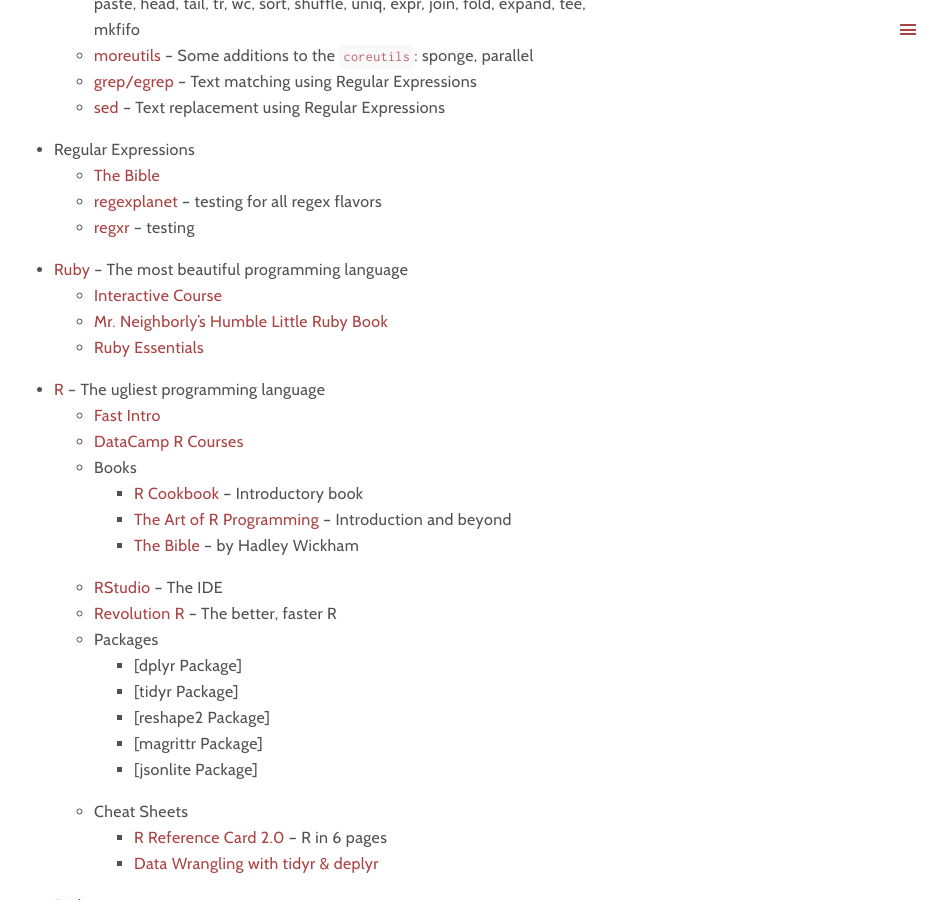
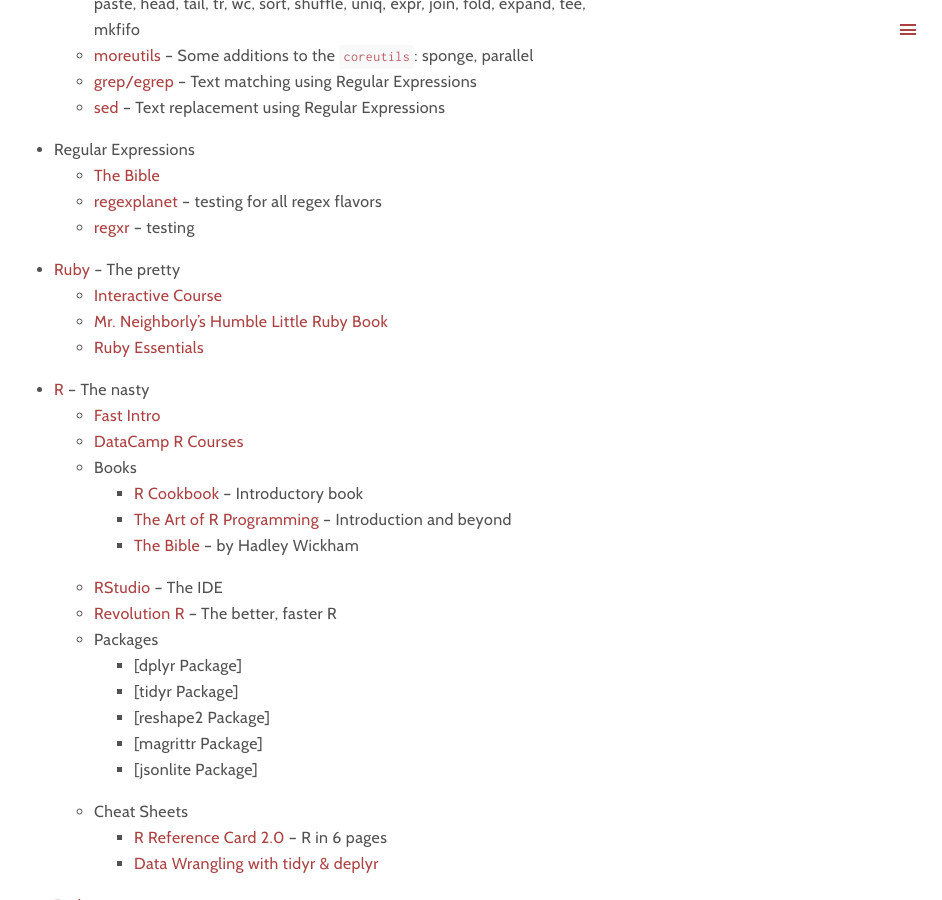
Before and after one commit to retrography/retrography.github.io, a Jekyll site: the page built from resources.markdown, in a window 1280 px wide and 900 px high, scrolled down 344 px. Shown: the whole window, without its empty margins (338-1280 px from the left). Built offline with Jekyll 4.4.1, drawn with Linux system fonts in a browser that asks for light colours; Markdown is read by kramdown in place of the engine named in the settings.

Commit message:
Update resources.markdown

```diff
--- a/resources.markdown
+++ b/resources.markdown
@@ -20,12 +20,12 @@ A list of resources and tools that I find useful, for me and for every researche
 	* [regexplanet](http://www.regexplanet.com) -- testing for all regex flavors
 	* [regxr](http://www.regexr.com) -- testing
 
-* [Ruby](https://www.ruby-lang.org/en/) -- The most beautiful programming language
+* [Ruby](https://www.ruby-lang.org/en/) -- The pretty
 	* [Interactive Course](http://tryruby.org)
 	* [Mr. Neighborly's Humble Little Ruby Book](http://humblelittlerubybook.com/book/html/index.html)
 	* [Ruby Essentials](http://www.techotopia.com/index.php/Ruby_Essentials)
 
-* [R](https://www.r-project.org) -- The ugliest programming language
+* [R](https://www.r-project.org) -- The nasty
 	* [Fast Intro](http://data.princeton.edu/R)
 	* [DataCamp R Courses](https://www.datacamp.com)
 	* Books
```
